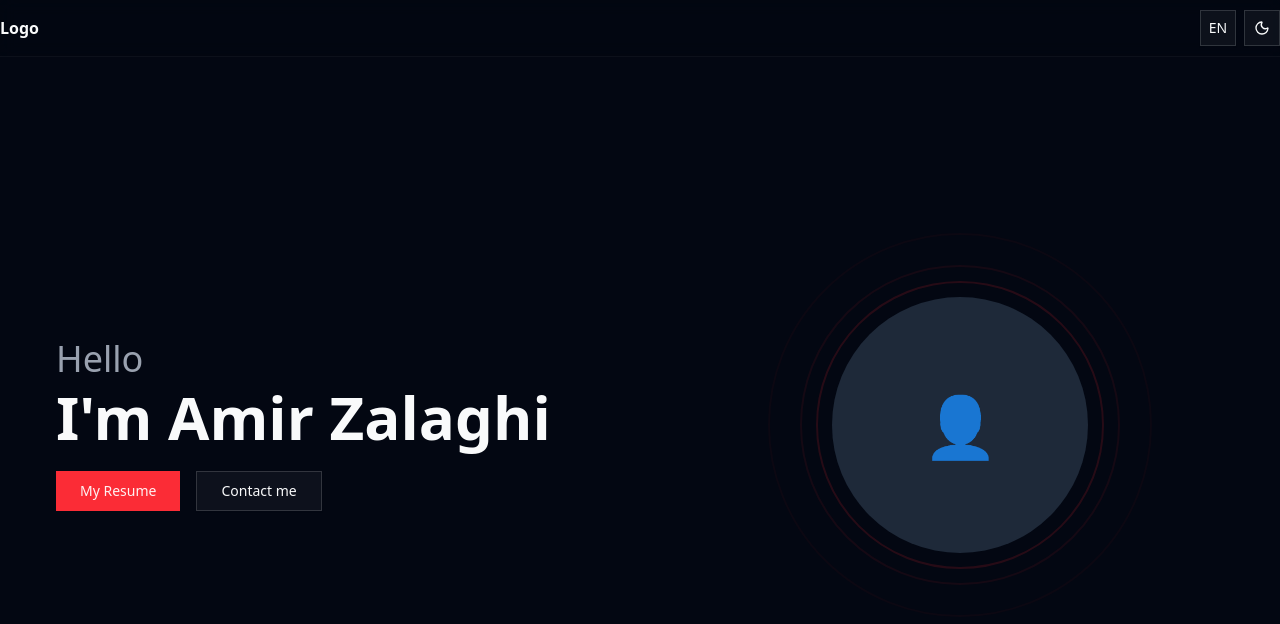
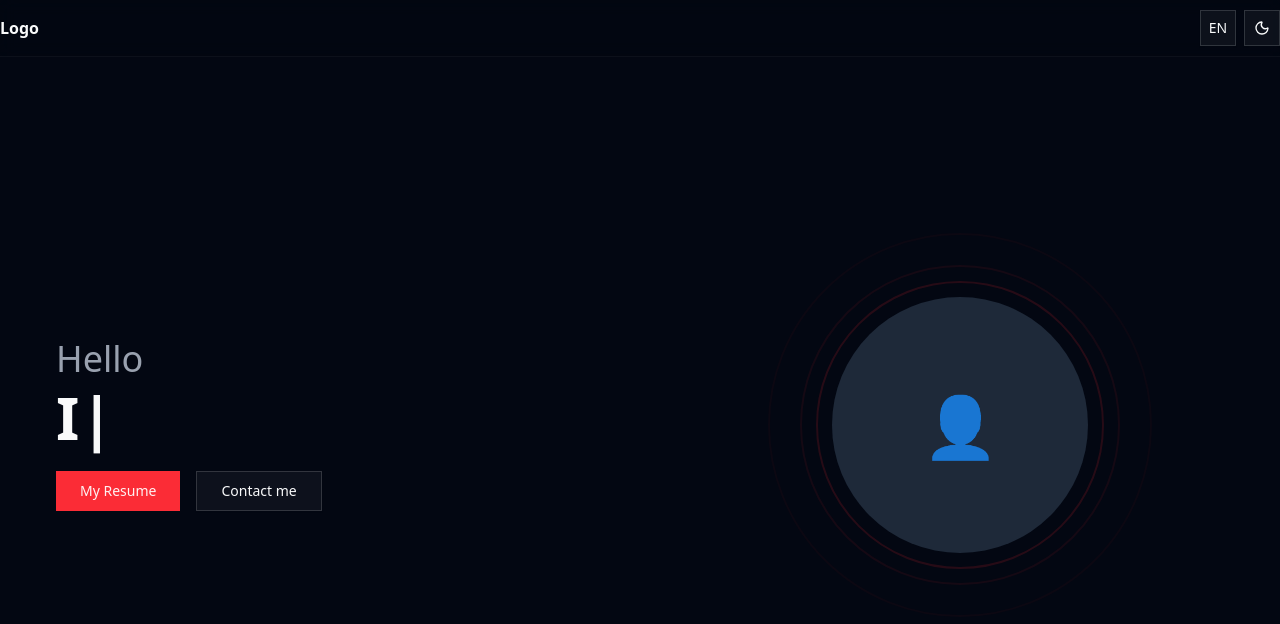
Before and after one commit to zalaghi-dev/personal, a React (Vite) app: page / in a window 1280 px wide. Shown: the top 624 px of the page. Built offline with nearby package versions, Linux system fonts and the light colour scheme.

Commit message:
feat: typerwriter effect

```diff
--- a/package.json
+++ b/package.json
@@ -22,6 +22,7 @@
     "react-i18next": "^16.5.1",
     "tailwind-merge": "^3.4.0",
     "tailwindcss": "^4.1.18",
+    "typewriter-effect": "^2.22.0",
     "zustand": "^5.0.9"
   },
   "devDependencies": {
--- a/src/components/main/hero.tsx
+++ b/src/components/main/hero.tsx
@@ -1,5 +1,6 @@
 import { Button } from "../ui/button";
 import { useTranslation } from "react-i18next";
+import Typewriter from "typewriter-effect";
 
 export function Hero() {
   const { t } = useTranslation();
@@ -10,7 +11,15 @@ export function Hero() {
         <div className="flex px-10 flex-col items-start justify-center gap-6">
           <div className="space-y-2">
             <h2 className="text-4xl font-light text-muted-foreground">{t('hero.greeting')}</h2>
-            <h1 className="text-5xl font-bold md:text-6xl">{t('hero.name')}</h1>
+            <h1 className="text-5xl font-bold md:text-6xl">
+              <Typewriter
+                options={{
+                  strings: [t('hero.name'), t('hero.role')],
+                  autoStart: true,
+                  loop: true,
+                }}
+              />
+            </h1>
           </div>
 
           <div className="flex flex-wrap gap-4">
--- a/src/locales/en/translation.json
+++ b/src/locales/en/translation.json
@@ -5,6 +5,7 @@
   "hero": {
     "greeting": "Hello",
     "name": "I'm Amir Zalaghi",
+    "role": "Software Engineer",
     "resume": "My Resume",
     "contact": "Contact me"
   }
--- a/src/locales/fa/translation.json
+++ b/src/locales/fa/translation.json
@@ -5,6 +5,7 @@
   "hero": {
     "greeting": "سلام",
     "name": "من امیر زلقی ام",
+    "role": "مهندس نرم‌افزار",
     "resume": "رزومه من",
     "contact": "تماس با من"
   }
```
Also changed, not shown: 1 other file (tests, documents, lock files or other folders).
